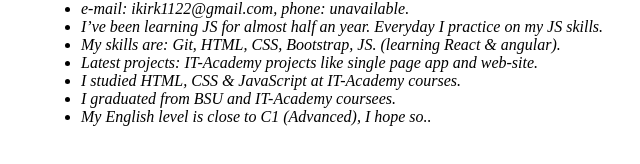
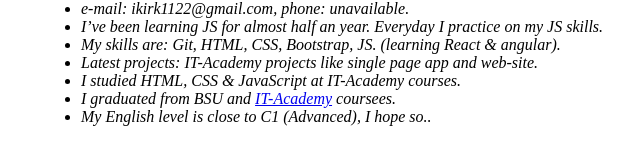
Before and after one commit to ikirk1122/rsschool-cv, a plain HTML site: page index.html in a window 1280 px wide. Shown: the part 202-366 px from the top of the page, 87-727 px from the left. Drawn offline with Linux system fonts and the light colour scheme.

Commit message:
feat: add link

```diff
--- a/index.html
+++ b/index.html
@@ -33,10 +33,12 @@ ul {
     <li>My skills are: Git, HTML, CSS, Bootstrap, JS. (learning React & angular).</li>
     <li>Latest projects: IT-Academy projects like single page app and web-site.</li>
     <li>I studied HTML, CSS & JavaScript at IT-Academy courses.</li>
-    <li>I graduated from BSU and IT-Academy coursees.</li>
+    <li>I graduated from BSU and <a href="http://it-academy.by">IT-Academy</a> coursees.</li>
     <li>My English level is close to C1 (Advanced), I hope so..</li>
 </ul>
 </div>
 </body>
 
 </html>
+
+</html>
```
